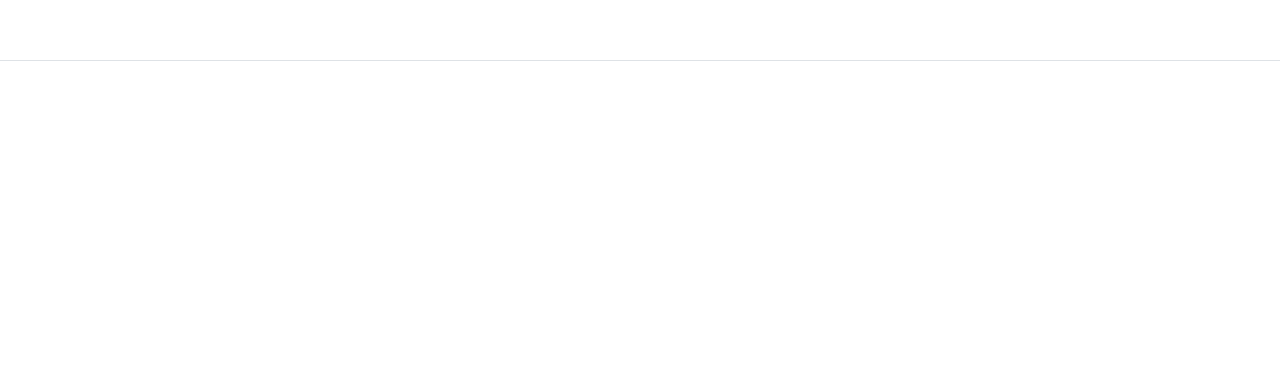
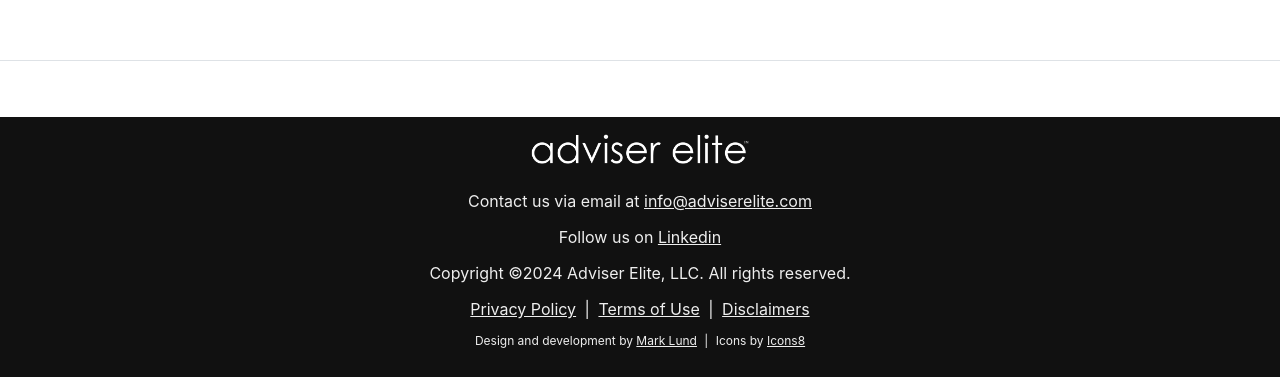
Before and after one commit to marklund117/adviserelite, a Next.js app: page / in a window 1280 px wide. Shown: the part 739-1116 px from the top of the page. Before the commit the page ends 856 px from the top, so only its background shows below. Built offline with nearby package versions, Linux system fonts and the light colour scheme.

Commit message:
added footer and linkedin icon

```diff
--- a/app/layout.tsx
+++ b/app/layout.tsx
@@ -6,7 +6,8 @@ import React from 'react';
 import { ColorSchemeScript, MantineProvider } from '@mantine/core';
 import { AppShell, AppShellHeader, AppShellMain, AppShellFooter } from '@mantine/core'
 import { useMediaQuery } from '@mantine/hooks';
-import SiteHeader from '../components/SiteHeader/SiteHeader';
+import SiteHeader from '../components/SiteHeader/SiteHeader'
+import SiteFooter from '../components/SiteFooter/SiteFooter'
 
 export const metadata = {
   title: 'Adviser Elite',
@@ -28,6 +29,7 @@ export default function RootLayout({ children }: { children: React.ReactNode })
             </AppShellHeader>
             <AppShellMain>
               {children}
+              <SiteFooter />
             </AppShellMain>
             <AppShellFooter>
             </AppShellFooter>
--- a/app/page.tsx
+++ b/app/page.tsx
@@ -1,7 +1,7 @@
 export default function HomePage() {
   return (
     <>
-    <p className="p-4 h-[100vh]">Main Content</p>
+    <div className="p-4 h-[100vh]">Main Content</div>
     </>
   );
 }
--- /dev/null
+++ b/components/SiteFooter/SiteFooter.tsx
@@ -0,0 +1,32 @@
+// Footer component file
+// first, import react
+import React from 'react'
+
+// we also need to import the image
+import whitelogo from 'whitelogo.png'
+
+export default function SiteFooter() {
+    return (
+        <footer className="flex flex-col items-center p-4 bg-[#111111] text-[#EEEEEE] text-xs md:text-base">
+            <img className="h-[32px] mb-6" src='whitelogo.png'/>
+            <p className="mb-3">Contact us via email at <a className="underline" href="mailto:info@adviserelite.com">info@adviserelite.com</a></p>
+            <p className="mb-3">Follow us on <a className="underline" target="_blank" href="https://www.linkedin.com/company/adviserelite/">Linkedin</a></p>
+            <p className="mb-3">Copyright &copy;2024 Adviser Elite, LLC. All rights reserved.</p>
+            <p className="mb-3">
+                <a className="underline">Privacy Policy</a>
+                <span className="ml-1 mr-1"> | </span>
+                <a className="underline">Terms of Use</a>
+                <span className="ml-1 mr-1"> | </span>
+                <a className="underline">Disclaimers</a>
+            </p>
+            <p className="mb-3 text-xs">
+                <span>Design and development by </span>
+                <a className="underline" target="_blank" href="https://github.com/marklund117">Mark Lund</a>
+                <span className="ml-1 mr-1"> | </span>
+                <span>Icons by </span>
+                <a className="underline" target="_blank" href="https://icons8.com/">Icons8</a>
+
+            </p>
+        </footer>
+    )
+}
```
Also changed, not shown: components/SiteHeader/SiteHeader.tsx (+1 -0 lines), public/whitelogo.png (added).
